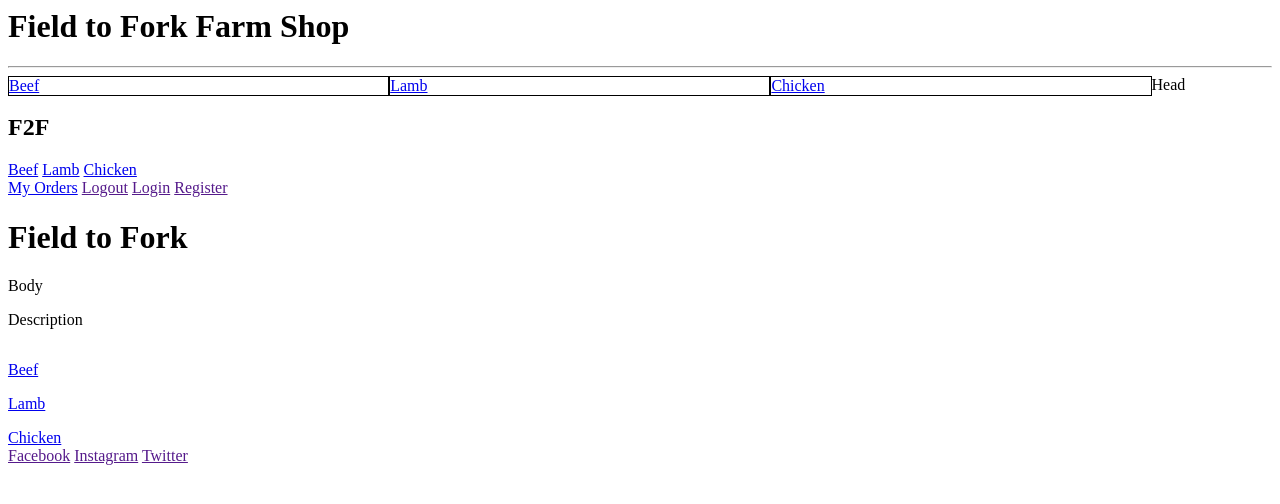
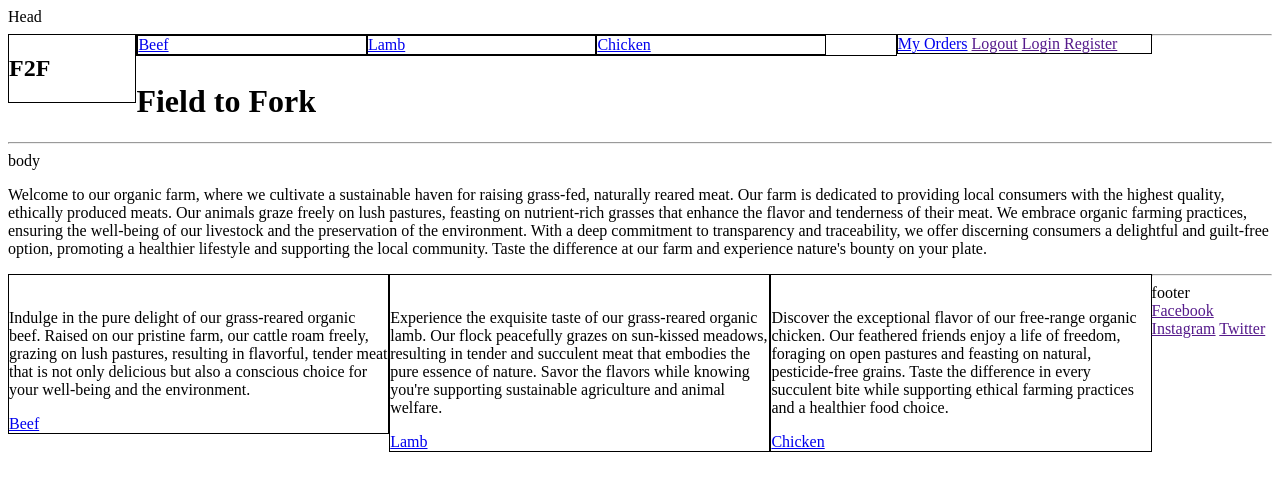
Before and after one commit to Dyl06/field-to-fork, a Django app: page / in a window 1280 px wide. Shown: the top 504 px of the page. Run offline with Django 3.2, Linux system fonts and the light colour scheme.

Commit message:
Add html to home.html and add products and information to database.

```diff
--- a/templates/home.html
+++ b/templates/home.html
@@ -1,46 +1,29 @@
-<h1>Field to Fork Farm Shop</h1>
-
-
-
-<hr>
-
-<div style="width: 30%; float: left; border: 1px solid black;">
-    <a href='/products/beef'>Beef</a>
-</div>
-
-<div style="width: 30%; float: left; border: 1px solid black;">
-    <a href='/products/lamb'>Lamb</a>
-</div>
-
-<div style="width: 30%; float: left; border: 1px solid black;">
-    <a href='/products/chicken'>Chicken</a>
-</div>
 <!DOCTYPE html>
 <html lang="en">
 <head>
     <meta charset="UTF-8">
     <meta http-equiv="X-UA-Compatible" content="IE=edge">
     <meta name="viewport" content="width=device-width, initial-scale=1.0">
-    <title>Document</title>
+    <title>Field to Fork</title>
 </head>
 <body>
     <div>Head
         <div>
-            <div>
+            <div style="width: 10%; float: left; border: 1px solid black;">
                 <h2>F2F</h2>
             </div>
-            <div>
-                <a href='/products/beef'>Beef</a>
-                <a href='/products/lamb'>Lamb</a>
-                <a href='/products/chicken'>Chicken</a>
+            <div style="width: 60%; float: left; border: 1px solid black;">
+                <a style="width: 30%; float: left; border: 1px solid black;"href='/products/beef'>Beef</a>
+                <a style="width: 30%; float: left; border: 1px solid black;"href='/products/lamb'>Lamb</a>
+                <a style="width: 30%; float: left; border: 1px solid black;"href='/products/chicken'>Chicken</a>
             </div>
-            <div>
+            <div style="width: 20%; float: left; border: 1px solid black;">
                 <a href="my_orders/">My Orders</a>
                 <a href="">Logout</a>
                 <a href="">Login</a>
                 <a href="">Register</a>
             </div>
-
+        <hr>
         </div>
         <div>
             <img src="" alt="">
@@ -49,39 +32,72 @@
             </div>
         </div>
     </div>
-    <div>Body
+    <hr>
+    <div>body
         <div>
-            <p>Description</p>
+            <p>
+                Welcome to our organic farm, where we cultivate a sustainable haven
+                for raising grass-fed, naturally reared meat. Our farm is dedicated to
+                providing local consumers with the
+                highest quality, ethically produced meats. Our animals graze freely on
+                lush pastures, feasting on nutrient-rich grasses that enhance the flavor and
+                tenderness of their meat. We embrace organic farming practices, ensuring
+                the well-being of our livestock and the preservation of the environment. With
+                a deep commitment to transparency and traceability, we offer discerning
+                consumers a delightful and guilt-free option, promoting a healthier
+                lifestyle and supporting the local community. Taste the difference at our farm
+                and experience nature's bounty on your plate.
+            </p>
         </div>
         <div>
-            <div>
+            <div style="width: 30%; float: left; border: 1px solid black;">
                 <div>
                     <img src="" alt="">
                 </div>
                 <div>
-                    <p></p>
+                    <p>
+                        Indulge in the pure delight of our grass-reared
+                        organic beef. Raised on our pristine farm, our cattle
+                        roam freely, grazing on lush pastures, resulting in
+                        flavorful, tender meat that is not only delicious but also
+                        a conscious choice for your well-being and the environment.
+                    </p>
                 </div>
                 <div>
                     <a href='/products/beef'>Beef</a>
                 </div>
             </div>
-            <div>
+            <div style="width: 30%; float: left; border: 1px solid black;">
                 <div>
                     <img src="" alt="">
                 </div>
                 <div>
-                    <p></p>
+                    <p>
+                        Experience the exquisite taste of our grass-reared organic
+                        lamb. Our flock peacefully grazes on sun-kissed meadows,
+                        resulting in tender and succulent meat that embodies the
+                        pure essence of nature. Savor the flavors while knowing
+                        you're supporting sustainable agriculture and animal
+                        welfare.
+                    </p>
                 </div>
                 <div>
                     <a href='/products/lamb'>Lamb</a>
                 </div>
             </div>
-            <div>
+            <div style="width: 30%; float: left; border: 1px solid black;">
                 <div>
                     <img src="" alt="">
                 </div>
                 <div>
-                    <p></p>
+                    <p>
+                        Discover the exceptional flavor of our free-range organic
+                        chicken. Our feathered friends enjoy a life of freedom,
+                        foraging on open pastures and feasting on natural,
+                        pesticide-free grains. Taste the difference in every
+                        succulent bite while supporting ethical farming practices
+                        and a healthier food choice.
+                    </p>
                 </div>
                 <div>
                     <a href='/products/chicken'>Chicken</a>
@@ -89,7 +105,8 @@
             </div>
         </div>
     </div>
-    <div>
+    <hr>
+    <div>footer
         <div>
             <a href="">Facebook</a>
             <a href="">Instagram</a>
--- a/templates/product.html
+++ b/templates/product.html
@@ -1,10 +1,11 @@
 <h1>Showing {{category}}</h1>
 
 {% for product in products %}
-    {{ product.price }}
+    {{ product.items_featured_image }}
     {{ product.items }}
     {{ product.product_description }}
     {{ product.weight }}
+    £{{ product.price }}
     <form method="post" target="">
         {% csrf_token %}
         <input type="hidden" name="product_id" value="{{ product.id }}"/>
```
